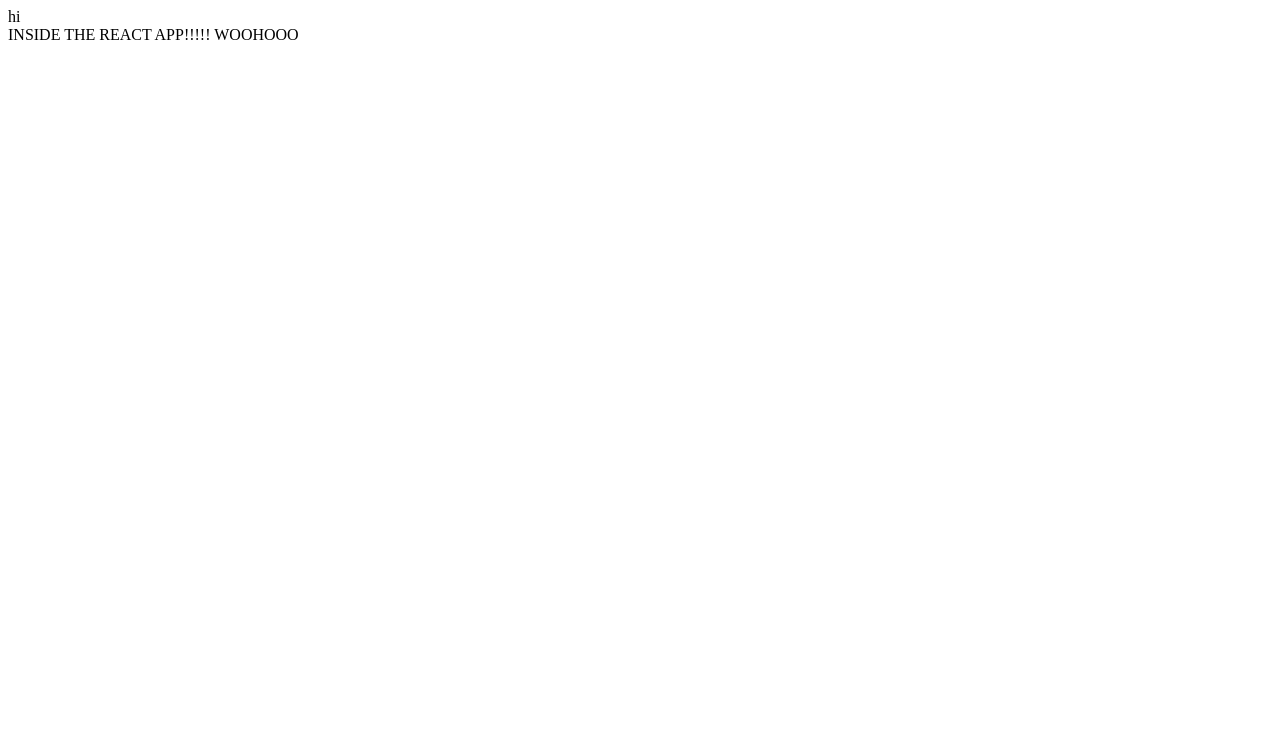
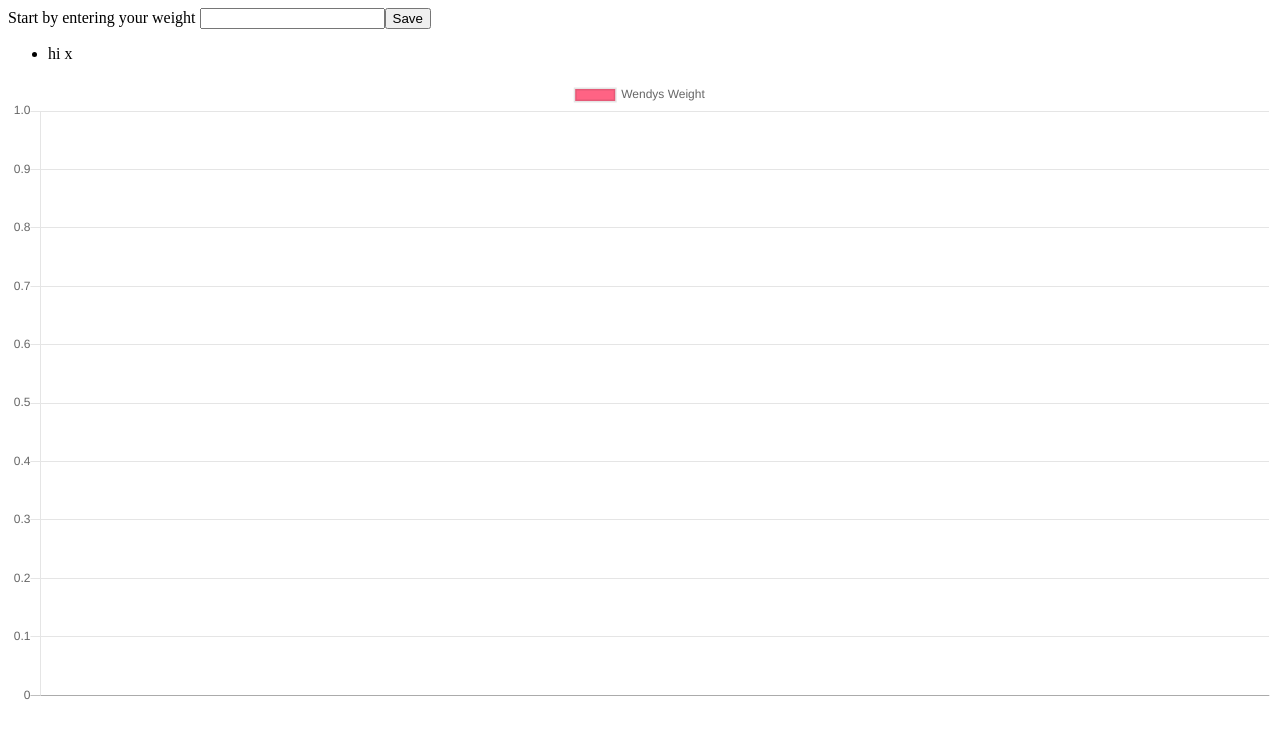
Before and after one commit to prudepixie/monEmi, a React app in the folder web-app/: page / in a window 1280 px wide. Built offline with nearby package versions, Linux system fonts and the light colour scheme.

Commit message:
adding components

```diff
--- /dev/null
+++ b/web-app/components/userForm.js
@@ -0,0 +1,31 @@
+import React from 'react'
+import ReactDOM from 'react-dom'
+
+export default class UserForm extends React.Component {
+  state = {
+    value: ''
+  }
+
+  save(){
+    this.props.addToList(this.state.value)
+    this.setState({
+      value: ''
+    })
+  }
+
+  updateName = (e) => {
+    this.setState({
+      value: e.target.value
+    })
+  }
+
+  render() {
+    return (
+      <form onSubmit={(e) => e.preventDefault()}>
+        <label>Name</label>
+        <input value={this.state.value} onChange={this.updateName}/>
+        <button onClick={this.save.bind(this)}>Save</button>
+      </form>
+    )
+  }
+}
--- /dev/null
+++ b/web-app/components/weightTracker.js
@@ -0,0 +1,50 @@
+import React from 'react'
+import ReactDOM from 'react-dom'
+
+export default class WeightTracker extends React.Component {
+    state = {
+      value: '',
+      inputError: false,
+      placeholder: ''
+    }
+
+    save(){
+      this.props.addToList(this.state.value)
+      this.setState({
+        value: ''
+      })
+    }
+
+    addWeight = (e) => {
+
+      if (this.inputError(e.target.value)) {
+        this.setState ({
+            inputError: this.inputError(e.target.value),
+            placeholder: 'only insert numbers!!!',
+            value: ''
+        })
+      } else {
+          this.setState({
+            inputError: this.inputError(e.target.value),
+            value: e.target.value,
+            placeholder: ''
+          })
+      }
+    }
+
+    inputError(value) {
+        return !Number.isInteger(parseInt(value))
+    }
+
+    render() {
+        const { inputError, placeholder } = this.state
+
+      return (
+        <form onSubmit={(e) => e.preventDefault()} >
+          <label>Start by entering your weight  </label>
+          <input placeholder={placeholder} value={this.state.value} onChange={this.addWeight} style={{border: inputError ? '1px solid red' : null }}/>
+          <button disabled={inputError} onClick={this.save.bind(this)}>Save</button>
+        </form>
+      )
+    }
+  }
--- a/web-app/index.html
+++ b/web-app/index.html
@@ -2,7 +2,6 @@
   <header>
   </header>
   <body>
-    <div>hi</div>
     <div id="root"></div>
     <script src="dist/bundle.js" type="application/javascript"></script>
   </body>
--- a/web-app/index.js
+++ b/web-app/index.js
@@ -1,9 +1,92 @@
 import React from 'react'
 import ReactDOM from 'react-dom'
+import UserForm from './components/userForm'
+import WeightTracker from './components/weightTracker'
+import { Line } from 'react-chartjs-2';
 
 class App extends React.Component {
-  render(){
-    return <div>INSIDE THE REACT APP!!!!! WOOHOOO</div>
+  state = {
+    counter: 2,
+    list: [{id: 1, item: 'hi'}],
+    weightData: {
+      labels: [],
+      datasets: [
+        {
+          data: [],
+          backgroundColor: "#FF6384",
+          label: 'Wendys Weight'
+        }
+      ]
+    }
+  }
+
+  componentWillMount() {
+    console.log('hi')
+    // this.generateTimeNow()
+  }
+
+  addToList = (data) => {
+    var counter = this.state.counter + 1
+
+    let list = [
+      ...this.state.list,
+      { id: counter, item: data}
+    ]
+
+    this.setState({
+      counter,
+      list
+    })
+
+    this.addDataToChart(data);
+  }
+
+  generateTimeNow(weightData) {
+    const currentDateTime = new Date()
+    weightData['labels'].push(currentDateTime)
+  }
+
+  displayMessage(currentWeight){
+
+  }
+
+  addDataToChart(weight) {
+    let { weightData } = this.state
+
+    const currentDateTime = new Date()
+    weightData['labels'].push(currentDateTime)
+    weightData.datasets[0].data.push(weight)
+
+    this.setState({
+      weightData
+    })
+  }
+
+  removeFromList(id) {
+    const list = [...this.state.list].filter(li => li.id !== id)
+    this.setState({
+      list
+    })
+  }
+
+  renderList(){
+    return this.state.list.map(({ id, item }) => {
+      return <li key={id}>{item}<span onClick={this.removeFromList.bind(this, id)}> x</span></li>
+
+    })
+  }
+
+  render() {
+    return (
+      <div>
+        <WeightTracker
+        addToList={this.addToList}/>
+        <ul>
+          { this.renderList() }
+        </ul>
+        <Line data={this.state.weightData} redraw/>
+      </div>
+    )
   }
 }
 
--- a/web-app/package.json
+++ b/web-app/package.json
@@ -5,7 +5,7 @@
   "main": "index.js",
   "scripts": {
     "test": "echo \"Error: no test specified\" && exit 1",
-    "dev": "webpack"
+    "dev": "webpack-dev-server"
   },
   "keywords": [],
   "author": "",
@@ -18,7 +18,9 @@
     "babel-preset-es2015": "^6.24.1",
     "babel-preset-react": "^6.24.1",
     "babel-preset-stage-0": "^6.24.1",
+    "chart.js": "^2.7.1",
     "react": "^16.2.0",
+    "react-chartjs-2": "^2.7.0",
     "react-dom": "^16.2.0",
     "webpack": "^3.8.1",
     "webpack-dev-server": "^2.9.7"
```
Also changed, not shown: 3 other files.
